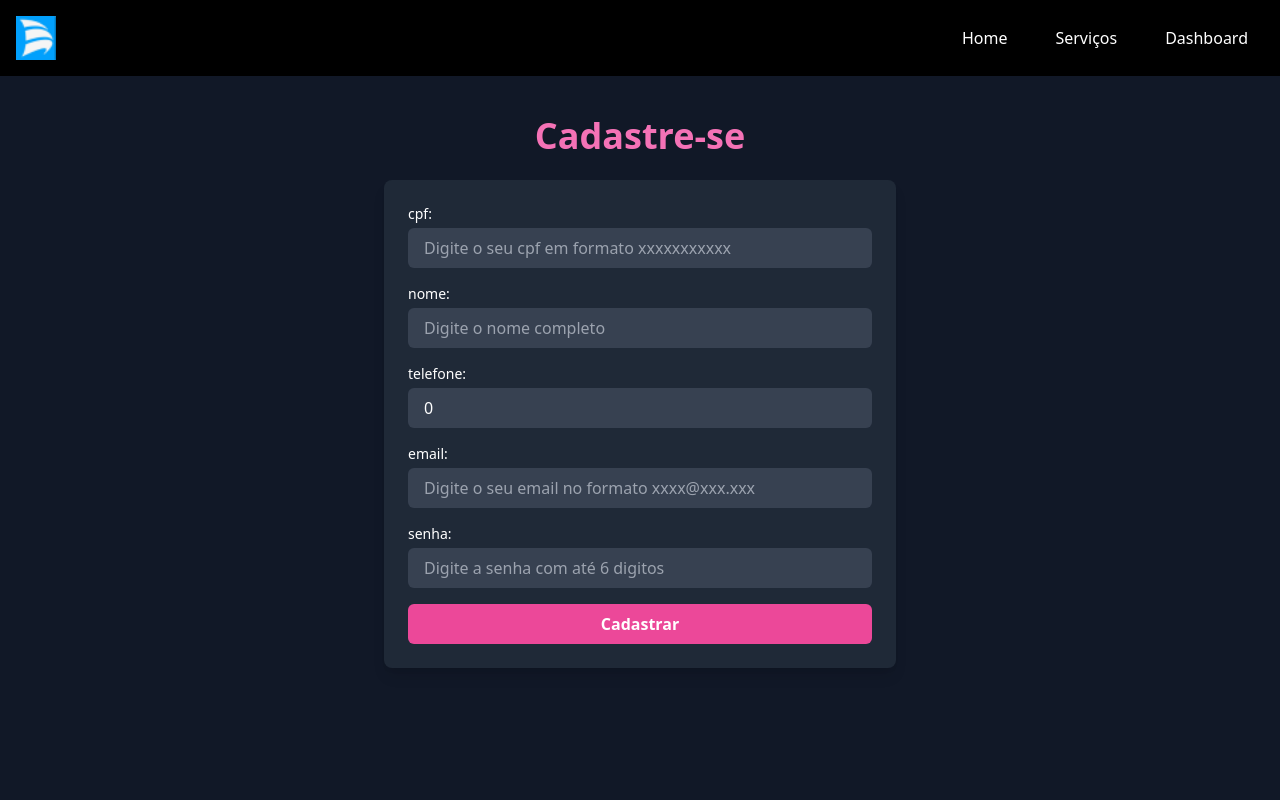
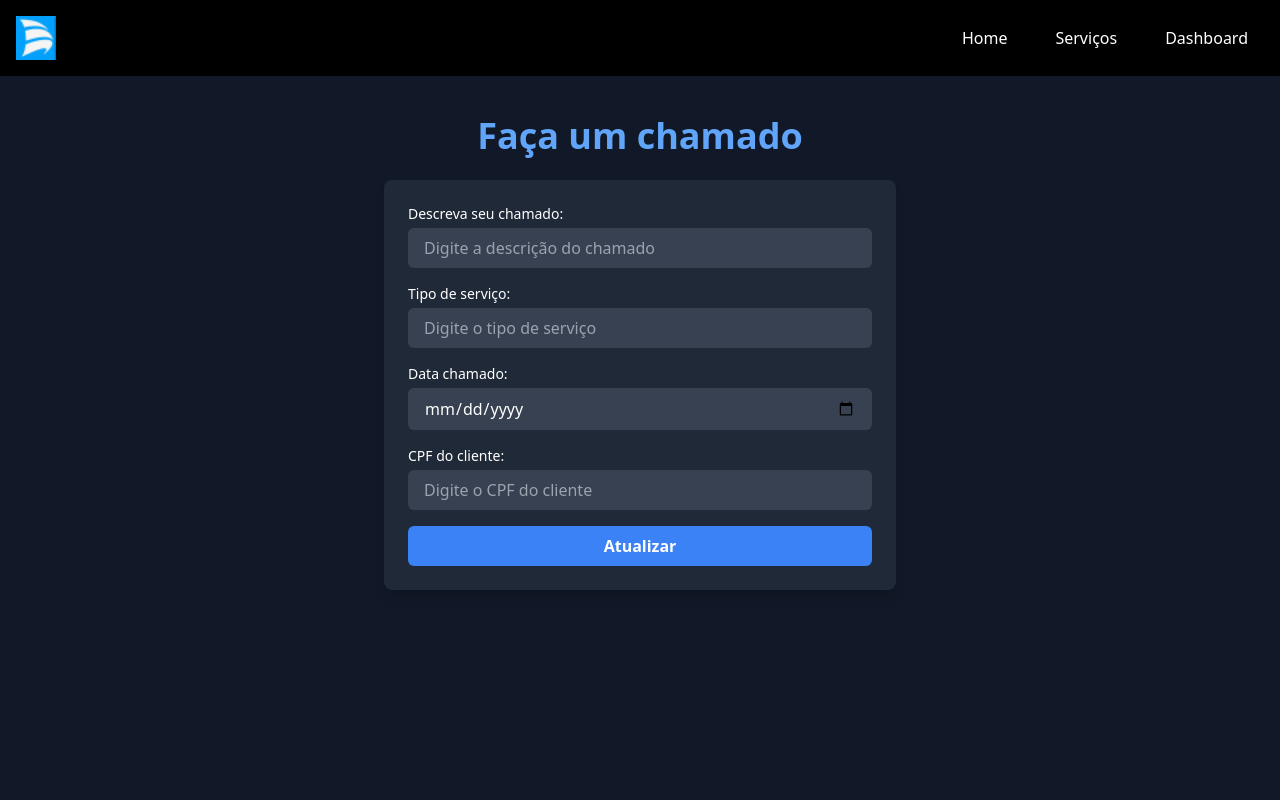
Before and after one commit to gustavoreislima13/FRONT-END-DESIGN-ENGINEERING, a Next.js app in the folder interna/: page /cadastro/cad-cadastro in a window 1280 px wide. Shown: the top 800 px of the page. Built offline with nearby package versions, Linux system fonts and the light colour scheme.

Commit message:
alterando as cores

```diff
--- a/interna/src/app/cadastro/cad-cadastro/page.tsx
+++ b/interna/src/app/cadastro/cad-cadastro/page.tsx
@@ -1,126 +1,113 @@
 "use client";
 
-import { TipoCadastro } from "@/types/types";
+import { TipoChamado } from "@/types/types";
 import { useRouter } from "next/navigation";
 import { useState } from "react";
 
-export default function Cadastro() {
+export default function CadChamado() {
     const navigate = useRouter();
 
-    const [cadastro, setCadastro] = useState<TipoCadastro>({
-        cpf: "",
-        nome: "",
-        telefone: 0.0,
-        email: "",
-        senha: "",
+    const [chamado, setChamado] = useState<TipoChamado>({
+        id_chamado: 0.0,
+        descricao: "",
+        tipo_servico: "",
+        data_chamado: "",
+        clientes_cpf: "",
     });
 
     const handleChange = (evento: React.ChangeEvent<HTMLInputElement>) => {
         const { name, value } = evento.target;
-        setCadastro({ ...cadastro, [name]: value });
+        setChamado({ ...chamado, [name]: value });
     };
 
     const handleSubmit = async (evento: React.FormEvent<HTMLFormElement>) => {
         evento.preventDefault();
         try {
-            const response = await fetch("http://localhost:8080/guardianshields/clientes", {
+            const response = await fetch("http://localhost:8080/guardianshields/chamado", {
                 method: 'POST',
                 headers: {
                     'Content-Type': 'application/json',
                 },
-                body: JSON.stringify(cadastro),
+                body: JSON.stringify(chamado),
             });
 
             if (response.ok) {
-                alert("Usuario cadastrado com sucesso.");
-                setCadastro({
-                cpf: "",
-                nome: "",
-                telefone: 0.0,
-                email: "",
-                senha: "",
+                alert("Chamado cadastrado com sucesso.");
+                setChamado({
+                    id_chamado: 0.0,
+                    descricao: "",
+                    tipo_servico: "",
+                    data_chamado: "",
+                    clientes_cpf: "",
                 });
                 navigate.push('/dashboard');
             }
         } catch (error) {
-            console.error("Falha ao realizar cadastro: ", error);
+            console.error("Falha ao realizar chamado: ", error);
         }
     };
 
     return (
         <div className="min-h-screen bg-gray-900 text-white flex flex-col items-center py-10 px-4">
-            <h1 className="text-3xl md:text-4xl font-bold text-pink-400 mb-6">Cadastre-se</h1>
+            <h1 className="text-3xl md:text-4xl font-bold text-blue-400 mb-6">Faça um chamado</h1>
             <div className="bg-gray-800 p-6 rounded-lg shadow-lg w-full max-w-md md:max-w-lg">
                 <form onSubmit={handleSubmit} className="space-y-4">
                     <div>
-                        <label htmlFor="idCpf" className="block text-sm font-medium mb-1">cpf:</label>
+                        <label htmlFor="idDesc" className="block text-sm font-medium mb-1">Descreva seu chamado:</label>
                         <input
                             type="text"
-                            name="cpf"
-                            id="idCpf"
-                            value={cadastro.cpf}
-                            onChange={(evento) =>handleChange(evento)}
-                            placeholder="Digite o seu cpf em formato xxxxxxxxxxx"
+                            name="descricao"
+                            id="idDesc"
+                            value={chamado.descricao}
+                            onChange={(evento) => handleChange(evento)}
+                            placeholder="Digite a descrição do chamado"
                             required
-                            className="w-full px-4 py-2 rounded-md bg-gray-700 text-white placeholder-gray-400 focus:outline-none focus:ring-2 focus:ring-pink-500"
+                            className="w-full px-4 py-2 rounded-md bg-gray-700 text-white placeholder-gray-400 focus:outline-none focus:ring-2 focus:ring-blue-500"
                         />
                     </div>
                     <div>
-                        <label htmlFor="idNome" className="block text-sm font-medium mb-1">nome:</label>
+                        <label htmlFor="idServico" className="block text-sm font-medium mb-1">Tipo de serviço:</label>
                         <input
                             type="text"
-                            name="nome"
-                            id="idNome"
-                            value={cadastro.nome}
-                            onChange={(evento) =>handleChange(evento)}
-                            placeholder="Digite o nome completo"
+                            name="tipo_servico"
+                            id="idServico"
+                            value={chamado.tipo_servico}
+                            onChange={(evento) => handleChange(evento)}
+                            placeholder="Digite o tipo de serviço"
                             required
-                            className="w-full px-4 py-2 rounded-md bg-gray-700 text-white placeholder-gray-400 focus:outline-none focus:ring-2 focus:ring-pink-500"
+                            className="w-full px-4 py-2 rounded-md bg-gray-700 text-white placeholder-gray-400 focus:outline-none focus:ring-2 focus:ring-blue-500"
                         />
                     </div>
                     <div>
-                        <label htmlFor="idTel" className="block text-sm font-medium mb-1">telefone:</label>
+                        <label htmlFor="idData" className="block text-sm font-medium mb-1">Data chamado:</label>
                         <input
-                            type="number"
-                            name="telefone"
-                            id="idTel"
-                            value={cadastro.telefone}
-                            onChange={(evento) =>handleChange(evento)}
-                            placeholder="Digite o seu telefone"
-                            className="w-full px-4 py-2 rounded-md bg-gray-700 text-white placeholder-gray-400 focus:outline-none focus:ring-2 focus:ring-pink-500"
+                            type="date"
+                            name="data_chamado"
+                            id="idData"
+                            value={chamado.data_chamado}
+                            onChange={(evento) => handleChange(evento)}
+                            className="w-full px-4 py-2 rounded-md bg-gray-700 text-white placeholder-gray-400 focus:outline-none focus:ring-2 focus:ring-blue-500"
                         />
                     </div>
                     <div>
-                        <label htmlFor="idEmail" className="block text-sm font-medium mb-1">email:</label>
+                        <label htmlFor="idCpf" className="block text-sm font-medium mb-1">CPF do cliente:</label>
                         <input
                             type="text"
-                            name="email"
-                            id="idEmail"
-                            value={cadastro.email}
-                            onChange={(evento) =>handleChange(evento)}
-                            placeholder="Digite o seu email no formato xxxx@xxx.xxx"
+                            name="clientes_cpf"
+                            id="idCpf"
+                            value={chamado.clientes_cpf}
+                            onChange={(evento) => handleChange(evento)}
+                            placeholder="Digite o CPF do cliente"
                             required
-                            className="w-full px-4 py-2 rounded-md bg-gray-700 text-white focus:outline-none focus:ring-2 focus:ring-pink-500"
-                        />
-                    </div>
-                    <div>
-                        <label htmlFor="idSenha" className="block text-sm font-medium mb-1">senha:</label>
-                        <input
-                            type="text"
-                            name="senha"
-                            id="idSenha"
-                            value={cadastro.senha}
-                            onChange={(evento) =>handleChange(evento)}
-                            placeholder="Digite a senha com até 6 digitos"
-                            className="w-full px-4 py-2 rounded-md bg-gray-700 text-white placeholder-gray-400 focus:outline-none focus:ring-2 focus:ring-pink-500"
+                            className="w-full px-4 py-2 rounded-md bg-gray-700 text-white focus:outline-none focus:ring-2 focus:ring-blue-500"
                         />
                     </div>
                     <div>
                         <button
                             type="submit"
-                            className="w-full bg-pink-500 text-white py-2 rounded-md hover:bg-pink-600 transition font-semibold focus:outline-none focus:ring-2 focus:ring-pink-400"
+                            className="w-full bg-blue-500 text-white py-2 rounded-md hover:bg-blue-600 transition font-semibold focus:outline-none focus:ring-2 focus:ring-blue-400"
                         >
-                            Cadastrar
+                            Atualizar
                         </button>
                     </div>
                 </form>
```
